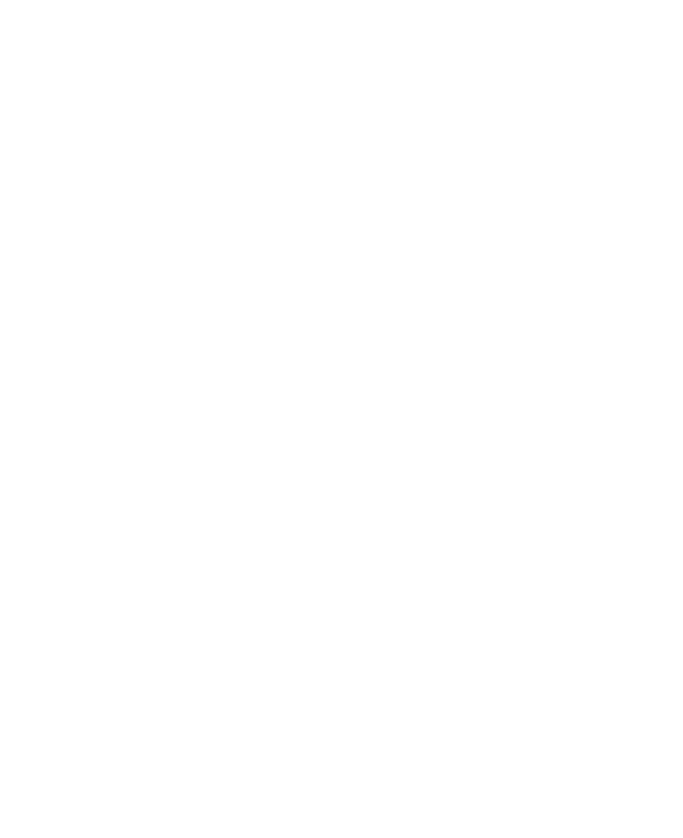
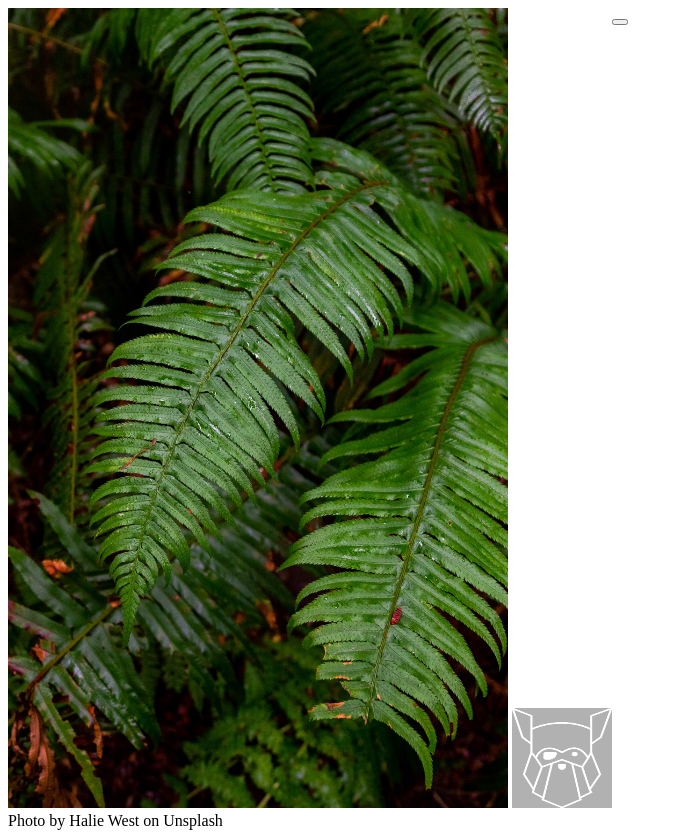
Before and after one commit to yphuang94/Sign-Up-Form, a plain HTML site: page index.html in a window 1280 px wide. Shown: the whole page, without its empty margins (0-683 px from the left). Before the commit the page ends 800 px from the top, so only its background shows below. Drawn offline with Linux system fonts and the light colour scheme.

Commit message:
add images

```diff
--- a/index.html
+++ b/index.html
@@ -8,7 +8,21 @@
 </head>
 
 <body>
+    <header>
+        <nav id="navbar">
+            <img src="images/plant.jpg" alt="plant-background" id="background">
+            <img src="images/odin-logo.png" alt="odin-logo" id="logo">
+            <div id="credit">Photo by Halie West on Unsplash</div>
+        </nav>
+    </header>
 
+    <main>
+        <div></div>
+        <section></section>
+        <div>
+            <button></button>
+        </div>
+    </main>
 
 </body>
 </html>
--- a/style.css
+++ b/style.css
@@ -0,0 +1,15 @@
+body {
+    display: flex;
+}
+
+#background {
+    height: 100vh;
+    width: 500px;
+}
+
+#logo {
+    height: 100px;
+    width: 100px;
+    background: black;
+    opacity: .3;
+}
```
Also changed, not shown: images/odin-logo.png (added), images/plant.jpg (added).
